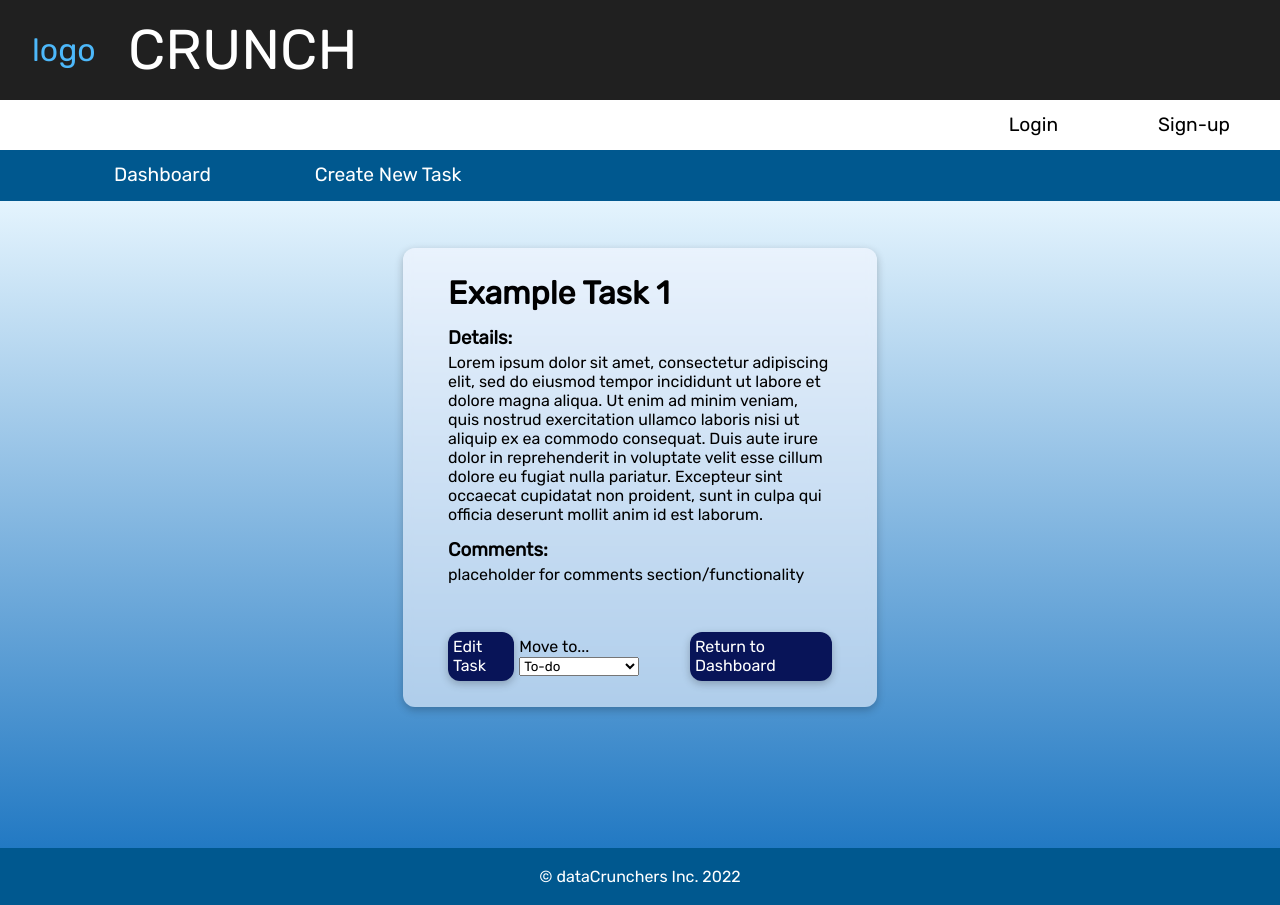
After one commit to zgazjuk/dataCrunchers, a Flask app: template templates/task-details.html in a window 1280 px wide. The commit adds this page. Run offline with Flask 2, Linux system fonts and the light colour scheme; the template is opened without the code that fills it, so the values that code supplies are empty.

Commit message:
added html, css for task details page

```diff
--- a/static/css/global.css
+++ b/static/css/global.css
@@ -136,7 +136,7 @@ ul#site-nav {
 
 /* Footer */
 .site-footer {
-    height: 7vh;
+    height: fit-content;
     background-color: rgb(0, 88, 143);
     align-items: center;
     text-align: center;
@@ -144,7 +144,8 @@ ul#site-nav {
 
 .footer-text {
     color: #fff;
-    padding-top: 27px;
+    padding-top: 1.5%;
+    padding-bottom: 1.5%;
 }
 
 .footer-links {
--- /dev/null
+++ b/static/css/task-details.css
@@ -0,0 +1,58 @@
+#task-details-main {
+    background: rgb(34,121,195);
+    background: linear-gradient(0deg, rgba(34,121,195,1) 0%, rgba(233,247,255,1) 100%);
+    min-height: 75vh;
+    padding-top: 5%;
+    height: fit-content;
+}
+
+#task-details-card {
+    margin-top: 20%;
+    margin-bottom: 20%;
+    width: 30%;
+    list-style-type: none;
+    border-radius: 12px;
+    color: #000;
+    padding: 2% 3.5%;
+    margin: auto;
+    align-items: center;
+    background-color: rgba(248, 249, 255, 0.575);
+    backdrop-filter: blur(5px);
+    box-shadow: rgba(0, 0, 0, 0.24) 0px 3px 8px;
+    transition: all 0.35s ease 0s;
+}
+
+.task-details-section-header {
+    margin-top: 4%;
+    margin-bottom: 1%;
+}
+
+.task-details-button {
+    background-color: red;
+    border-radius: 12px;
+    background-color: rgb(8, 20, 88);
+    padding: 1.3%;
+    text-decoration: none;
+    backdrop-filter: blur(5px);
+    box-shadow: rgba(0, 0, 0, 0.24) 0px 3px 8px;
+    color: #fff;
+    transition: all 0.35s ease 0s;
+}
+
+.task-details-button:hover {
+    transition: all 0.35s ease 0s;
+    box-shadow: rgba(0, 0, 0, 0.24) 0px 6px 16px;
+    background-color: rgb(61, 71, 128);
+}
+
+.task-details-form {
+    padding: 1.3%;
+}
+
+.task-details-buttons-row {
+    margin-top: 3em;
+    width: 100%;
+    display: flex;
+    flex-direction: row;
+    justify-content: space-between;
+}
--- a/templates/dashboard.html
+++ b/templates/dashboard.html
@@ -42,7 +42,7 @@
                 <h3 class="dashboard-category-title">
                     To-do
                 </h3>
-                <div class="task-card">
+                <a href="task-details.html" class="task-card-link-wrapper"><div class="task-card">
                     <h4 class="task-card-title">Example Task 1</h4>
                     <p class="task-card-details">Example Task 1 description blah blah blah blah fasgdf asdf asdklhasdkfjhdasklfhds asdfkj hsadfl sdklfj sdaf;l kjsdfl; kj</p>
                     <form class="task-card-form" action="#" method="#">
@@ -54,7 +54,7 @@
                             <option class="task-card-moveto-option" value="completed">Completed</option>
                         </select>
                     </form>
-                </div>
+                </div></a>
             </div>
             <div class="dashboard-category">
                 <h3 class="dashboard-category-title">
--- /dev/null
+++ b/templates/task-details.html
@@ -0,0 +1,73 @@
+<!DOCTYPE html>
+<html lang="en">
+<head>
+    <meta charset="UTF-8">
+    <meta http-equiv="X-UA-Compatible" content="IE=edge">
+    <meta name="viewport" content="width=device-width, initial-scale=1.0">
+    <title>Task Details</title>
+
+    <link rel="stylesheet" href="../static/css/global.css">
+    <link rel="stylesheet" href="../static/css/task-details.css">
+</head>
+<body>
+
+    <!-- Navbar -->
+    <div class="nav-top">
+        <nav class="nav-new">
+            <div class="nav-left">
+                <a href="#" class="nav-logo-link">
+                    <p class="nav-logo">logo</p>
+                </a>
+                <p class="nav-title">CRUNCH</p>
+            </div>
+            <div class="nav-right">
+                <ul class="user-nav">
+                    <li><a href="#" class="user-nav-link">Login</a></li>
+                    <li><a href="#" class="user-nav-link">Sign-up</a></li>
+                </ul>
+            </div>
+        </nav>
+    </div>
+    <div id="nav-bottom">
+        <div class="table">
+          <ul id="site-nav">
+            <li><a href="../templates/dashboard.html" class="nav-bottom-option">Dashboard</a></li>
+            <li><a href="#" class="nav-bottom-option">Create New Task</a></li>
+          </ul>
+        </div>
+    </div>
+
+    <!-- Task details content section -->
+    <div id="task-details-main">
+        <div id="task-details-card">
+            <h1 class="task-details-title">Example Task 1</h1>
+            <h3 class="task-details-section-header">Details:</h3>
+            <div class="task-details-bodytext">
+                Lorem ipsum dolor sit amet, consectetur adipiscing elit, sed do eiusmod tempor incididunt ut labore et dolore magna aliqua. Ut enim ad minim veniam, quis nostrud exercitation ullamco laboris nisi ut aliquip ex ea commodo consequat. Duis aute irure dolor in reprehenderit in voluptate velit esse cillum dolore eu fugiat nulla pariatur. Excepteur sint occaecat cupidatat non proident, sunt in culpa qui officia deserunt mollit anim id est laborum.
+            </div>
+            <h3 class="task-details-section-header">Comments:</h3>
+            <div class="task-details-comments">
+                placeholder for comments section/functionality
+            </div>
+            <div class="task-details-buttons-row">
+                <a href="#" class="task-details-button">Edit Task</a>
+                <form class="task-details-form" action="#" method="#">
+                    <label for="task-details-moveto" class="task-details-moveto-label">Move to...</label>
+                    <select name="task-details-moveto" class="task-details-moveto">
+                        <option class="task-details-move-option" value="todo">To-do</option>
+                        <option class="task-details-move-option" value="in-development">In Development</option>
+                        <option class="task-details-move-option" value="in-review">In Review</option>
+                        <option class="task-details-move-option" value="completed">Completed</option>
+                    </select>
+                </form>
+                <a class="task-details-button" href="../templates/dashboard.html">Return to Dashboard</a>
+            </div>
+        </div>
+    </div>
+
+    <!-- Footer -->
+    <footer class="site-footer">
+        <p class="footer-text">&copy; dataCrunchers Inc. 2022</p>
+    </footer>
+</body>
+</html>
```
Also changed, not shown: static/css/dashboard.css (+7 -2 lines).
